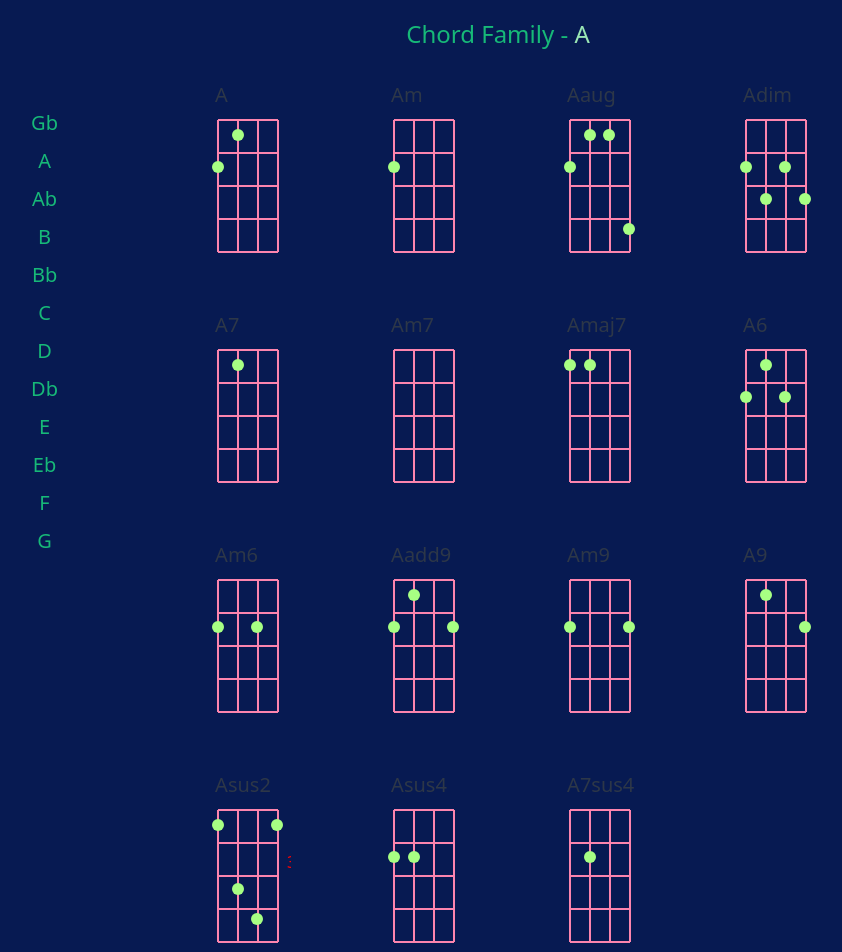
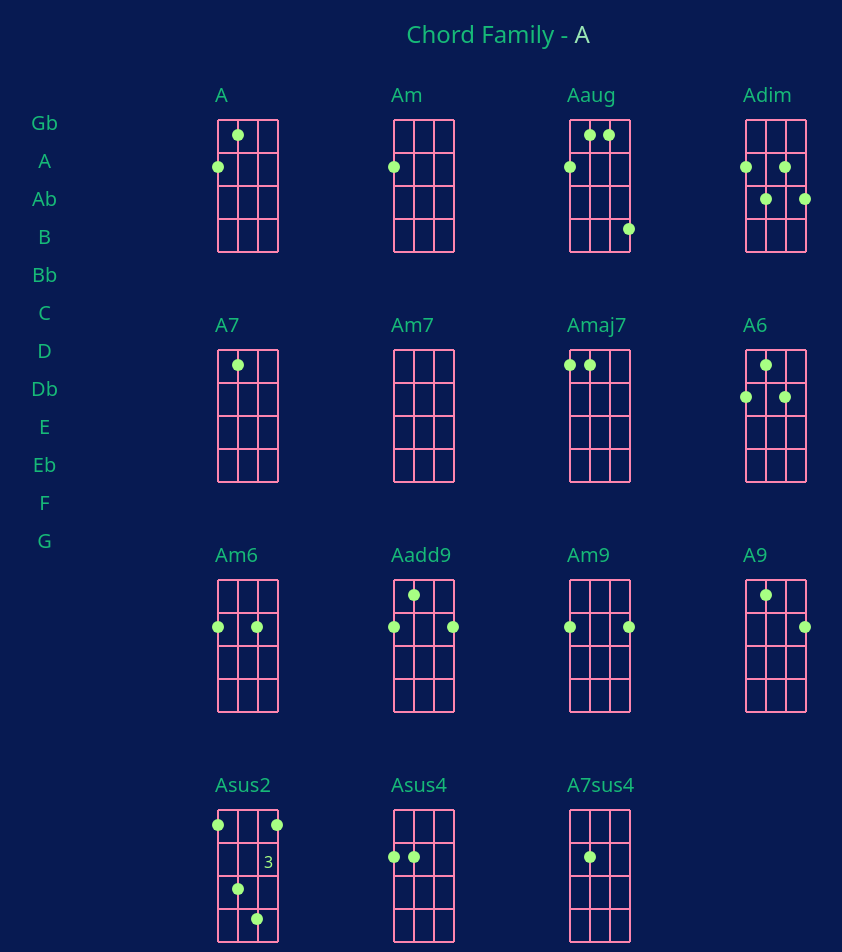
Before and after one commit to pranayaryal/chords, a React (Create React App) app: page /A in a window 1280 px wide. Shown: the top 952 px of the page, without its empty margins (142-984 px from the left). Built offline with nearby package versions, Linux system fonts and the light colour scheme.

Commit message:
proper fret

```diff
--- a/src/components/Chord.js
+++ b/src/components/Chord.js
@@ -18,10 +18,10 @@ const Chord = props => {
   );
   return (
     <div className="lg:ml-24 sm:ml-20 ml-2">
-      <p className="ml-1 text-gray-800 text-xl">{props.chordName}</p>
+      <p className="ml-1 text-menu-color xl:text-xl">{props.chordName}</p>
       <div className="">
         <svg className="" width="80" height="200">
-          <text x="76" y="68" fill="red">{props.textLower}</text>
+          <text x="53" y="68" fill="#a7ff83" className="text-menu-color">{props.textLower}</text>
           <text x="76" y="38" fill="red">{props.textUpper}</text>
           {verticalLines}
           {horizontalLines}
```
